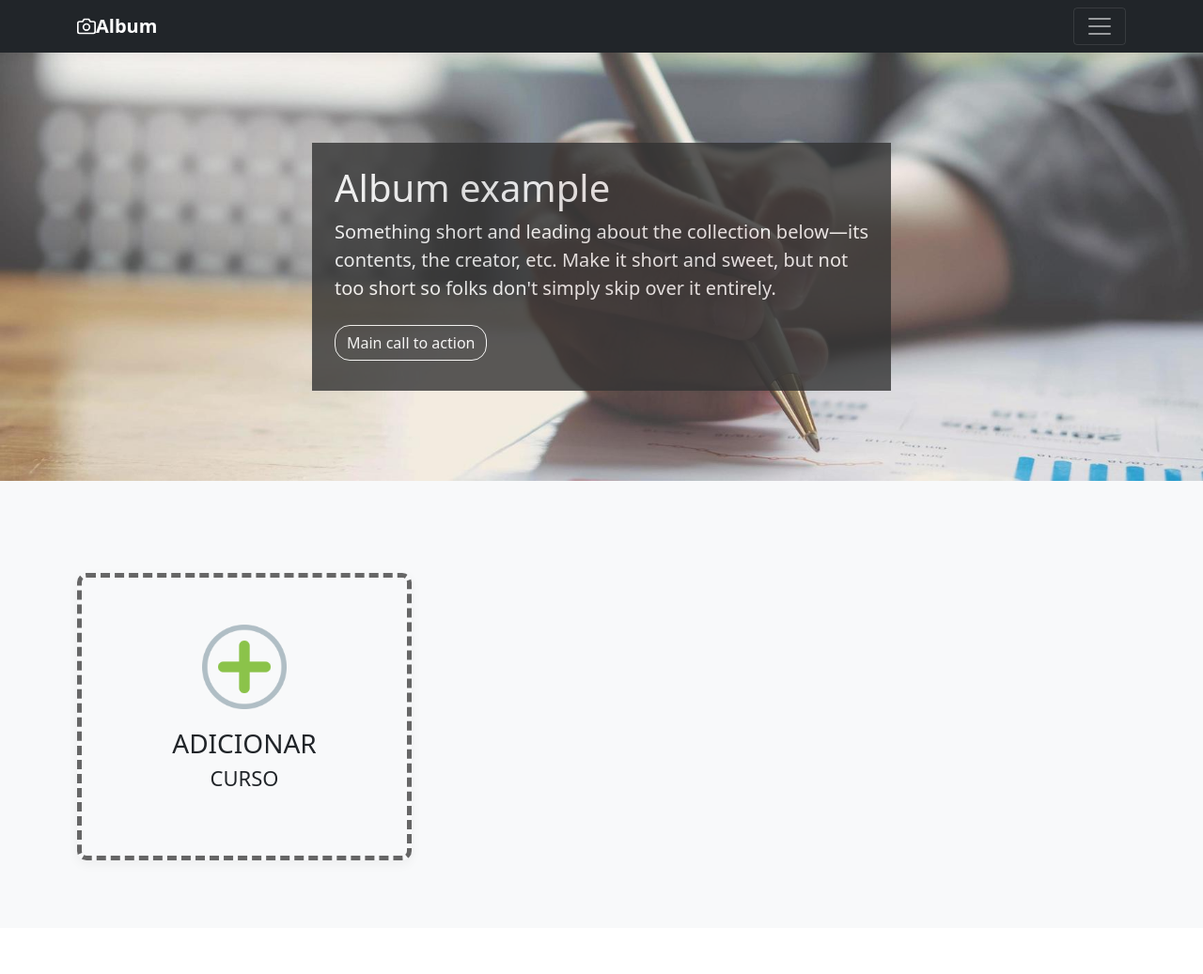
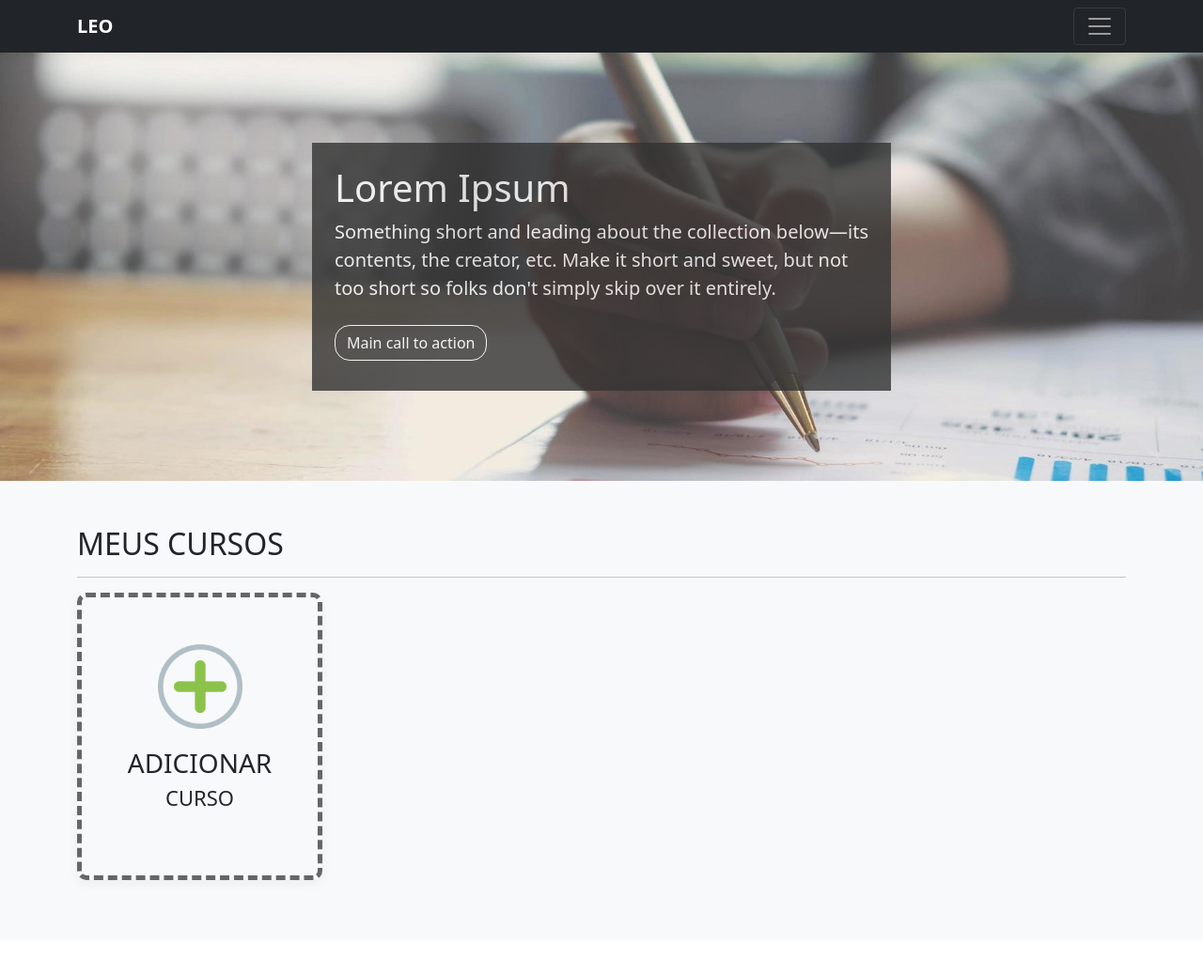
Before and after one commit to lipsmega/desafio_leo, a PHP site: page / in a window 1280 px wide. Shown: the top 1037 px of the page at 94% size. Run offline with PHP 8.4, Linux system fonts and the light colour scheme; data that the repository does not hold is empty; some libraries are stand-ins or nearby versions.

Commit message:
Upload de imagem, inserção da imagem no card do curso, ajustes texto/layout

```diff
--- a/CursoList.php
+++ b/CursoList.php
@@ -65,7 +65,7 @@ class CursoList
 
             $items .= file_get_contents('html/adicionar_curso_item.html');
 
-            $this->html = "<div class=\"row\">".$items."</div>";
+            $this->html = "<h2>MEUS CURSOS</h2><hr><div class=\"row\">".$items."</div>";
         }
         catch (Exception $e)
         {
--- a/html/adicionar_curso_item.html
+++ b/html/adicionar_curso_item.html
@@ -1,5 +1,5 @@
-<div class="col-md-4 ">
-  <div class="card mb-4 box-shadow adicionar-curso-box">
+<div class="col-md-3 ">
+  <div class="card mb-3 box-shadow adicionar-curso-box">
   <div class="adicionar-curso-img">
     <a href="index.php?class=CursoForm"><img src="images/plus.png" width="90px" height="90px" ></a>
     <p class="adicionar-curso-txt">ADICIONAR</p>
--- a/html/form.html
+++ b/html/form.html
@@ -1,5 +1,6 @@
 <div class="col-12">
-  <h4 class="mb-3">Cadastro de curso</h4>
+  <h2>CADASTRO DE CURSO</h2>
+  <hr>
   <form enctype="multipart/form-data" method="post" action="index.php?class=CursoForm&method=save">
     <div class="row">
     <div class="col-md-6 mb-3">
@@ -24,7 +25,7 @@
     <div class="row">
       <div class="col-md-6 mb-3">
         <label>Imagem</label>
-        <input name="imagem" type="text" class="form-control" placeholder="" value="{imagem}" required="">
+        <input name="imagem" type="file" class="form-control" placeholder="" value="{imagem}" required="">
 
       </div>
       <div class="col-md-6 mb-3">
--- a/html/item.html
+++ b/html/item.html
@@ -1,14 +1,15 @@
-<div class="col-md-4">
-  <div class="card mb-4 box-shadow">
+<div class="col-md-3">
+  <div class="card mb-3 box-shadow">
   	{banner_novo}
-    <img class="card-img-top" src="{imagem}" alt="{titulo}">
+    <img class="card-img-top" src="uploads/{imagem}" alt="{titulo}">
     <div class="card-body">
       <h3>{titulo}</h3>
-      <p class="card-text">{descricao} &middot <a href="index.php?class=CursoForm&method=edit&id={id}">Editar</a></p>
+      <p class="card-text">{descricao}</p>
       <br>
 
   	  <div class="d-grid gap-2">
-		  <button class="btn btn-success" style="border-radius: 20px;" type="button">VER CURSO</button>
+
+		  <a class="btn btn-success" style="border-radius: 20px;" href="index.php?class=CursoForm&method=edit&id={id}" role="button">VER CURSO</a>
 
 	  </div>
 
--- a/template/layout.html
+++ b/template/layout.html
@@ -7,7 +7,7 @@
     <meta name="author" content="">
     <link rel="icon" href="/docs/4.0/assets/img/favicons/favicon.ico">
 
-    <title>Album example for Bootstrap</title>
+    <title>Cadastro de cursos</title>
 
     <!-- Bootstrap core CSS -->
     <link href="template/css/bootstrap.min.css" rel="stylesheet">
@@ -79,7 +79,6 @@
       border: 5px solid #666;
       border-style: dashed;
       border-radius: 10px;
-      margin-top: 50px;
       margin-bottom: 50px;
       background-color: #f8f9fa;
     }
@@ -130,8 +129,8 @@
       <div class="navbar navbar-dark bg-dark box-shadow">
         <div class="container d-flex justify-content-between">
           <a href="#" class="navbar-brand d-flex align-items-center">
-            <svg xmlns="http://www.w3.org/2000/svg" width="20" height="20" viewBox="0 0 24 24" fill="none" stroke="currentColor" stroke-width="2" stroke-linecap="round" stroke-linejoin="round" class="mr-2"><path d="M23 19a2 2 0 0 1-2 2H3a2 2 0 0 1-2-2V8a2 2 0 0 1 2-2h4l2-3h6l2 3h4a2 2 0 0 1 2 2z"></path><circle cx="12" cy="13" r="4"></circle></svg>
-            <strong>Album</strong>
+
+            <strong>LEO</strong>
           </a>
           <button class="navbar-toggler" type="button" data-toggle="collapse" data-target="#navbarHeader" aria-controls="navbarHeader" aria-expanded="false" aria-label="Toggle navigation">
             <span class="navbar-toggler-icon"></span>
@@ -145,7 +144,7 @@
       <section class="jumbotron text-left jumbotron-with-background">
         <div class="container">
           <div class="quadro-preto">
-          <h1 class="jumbotron-heading">Album example</h1>
+          <h1 class="jumbotron-heading">Lorem Ipsum</h1>
           <p class="lead text-muted" style="color: #fff!important;
 };">Something short and leading about the collection below—its contents, the creator, etc. Make it short and sweet, but not too short so folks don't simply skip over it entirely.</p>
           <p>
@@ -168,11 +167,19 @@
 
     <footer class="text-muted">
       <div class="container">
-        <p class="float-right">
-          <a href="#">Back to top</a>
-        </p>
-        <p>Album example is &copy; Bootstrap, but please download and customize it for yourself!</p>
-        <p>New to Bootstrap? <a href="../../">Visit the homepage</a> or read our <a href="../../getting-started/">getting started guide</a>.</p>
+
+        <div class="row">
+          <div class="col-md 6">
+            <p><img src="http://leolearning.com.br/wp-content/uploads/2018/10/logo.png"></p>
+            <p>Lorem Ipsum is simply dummy text of the printing and typesetting industry. Lorem Ipsum has </p>
+          </div>
+          <div class="col-md-4">
+            <h4>CONTATO</h4>
+          </div>
+          <div class="col-md-2">
+            <h4>REDES SOCIAIS</h4>
+          </div>
+        </div>
       </div>
     </footer>
 
```
Also changed, not shown: CursoForm.php (+13 -0 lines), plataforma.sql (added, +61 -0 lines), uploads/1.jpg (added), uploads/bird-1045954_640.jpg (added).
